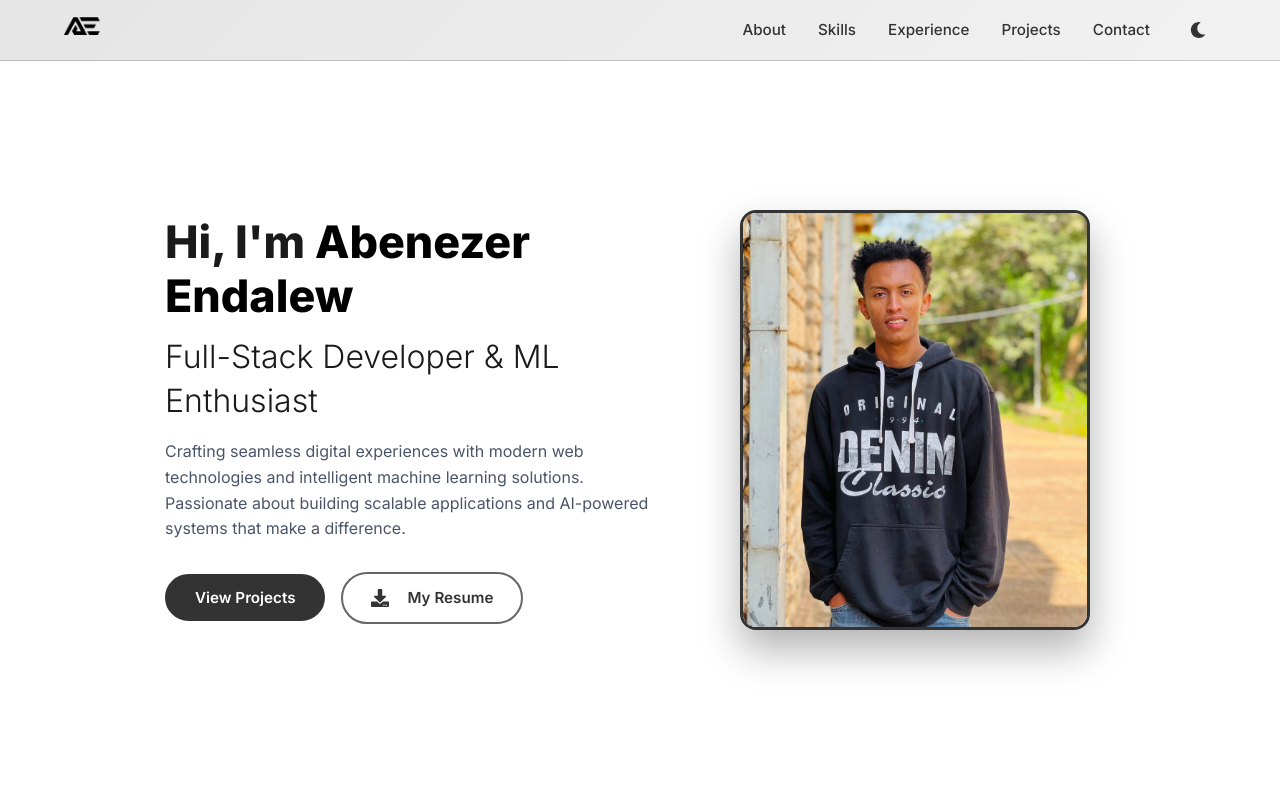
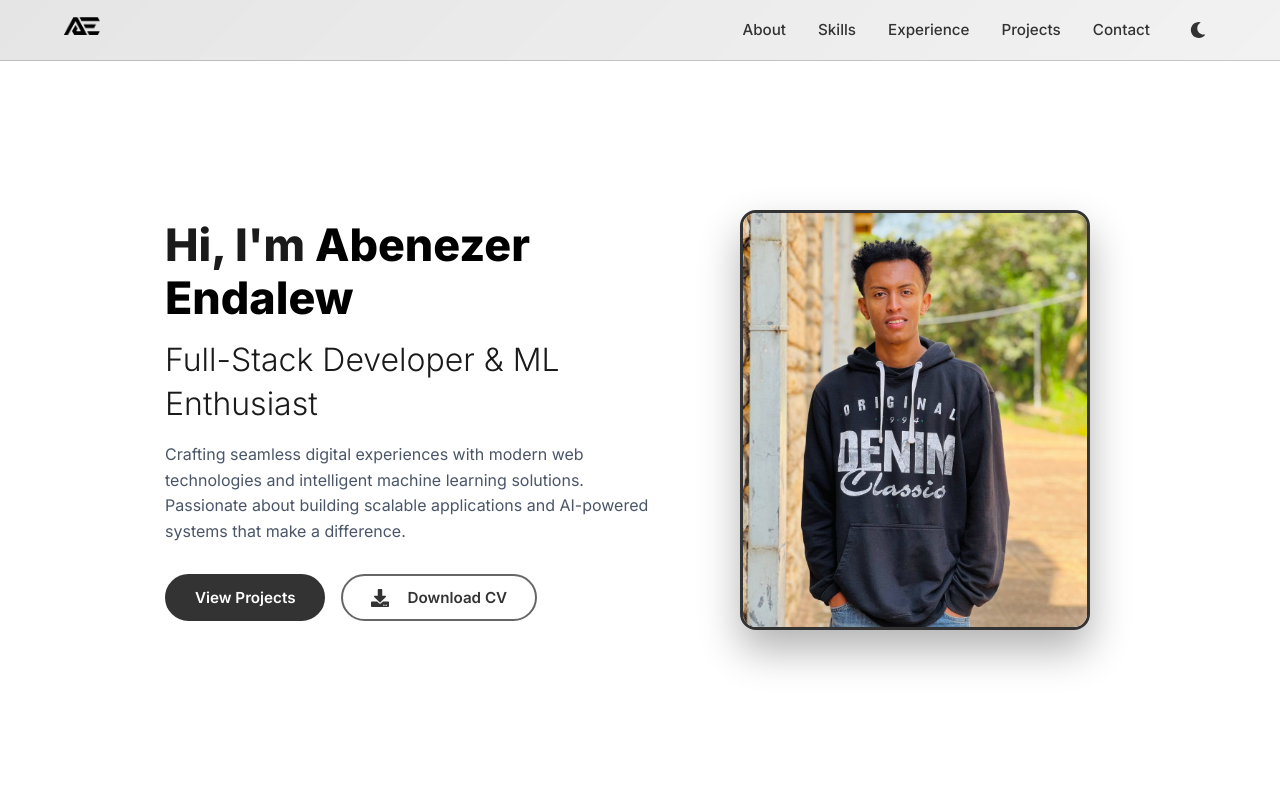
Before and after one commit to Abeenaa/Portifolio, a React (Vite) app: page / in a window 1280 px wide. Shown: the top 800 px of the page. Built offline with nearby package versions, Linux system fonts and the light colour scheme.

Commit message:
Update resume button to open in new tab for preview

```diff
--- a/src/Component/Hero/Hero.jsx
+++ b/src/Component/Hero/Hero.jsx
@@ -9,6 +9,10 @@ import {
 } from "react-icons/fa";
 
 function Hero() {
+  const handleResumeClick = () => {
+    window.open("/abenezer-endalew -cv.pdf", "_blank");
+  };
+
   return (
     <div className="hero" id="home">
       <div className="hero-content">
@@ -32,14 +36,10 @@ function Hero() {
             <a href="#projects">
               <button className="btn-connect">View Projects</button>
             </a>
-            <a
-              href="/abenezer-endalew -cv.pdf"
-              download="abenezer-endalew -cv.pdf"
-              className="hero-resume-btn"
-            >
+            <button onClick={handleResumeClick} className="hero-resume-btn">
               <FaDownload size={18} style={{ marginRight: "10px" }} />
-              My Resume
-            </a>
+              Download CV
+            </button>
           </div>
         </div>
 
```
